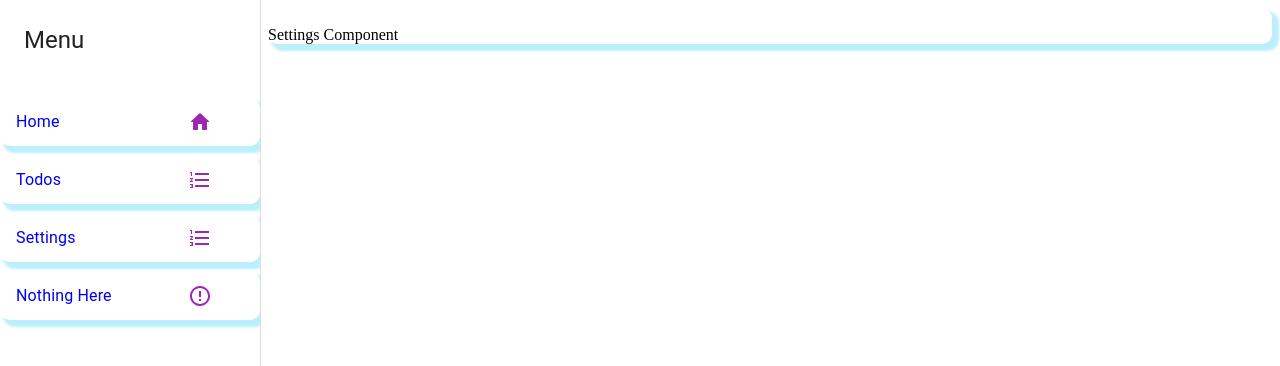
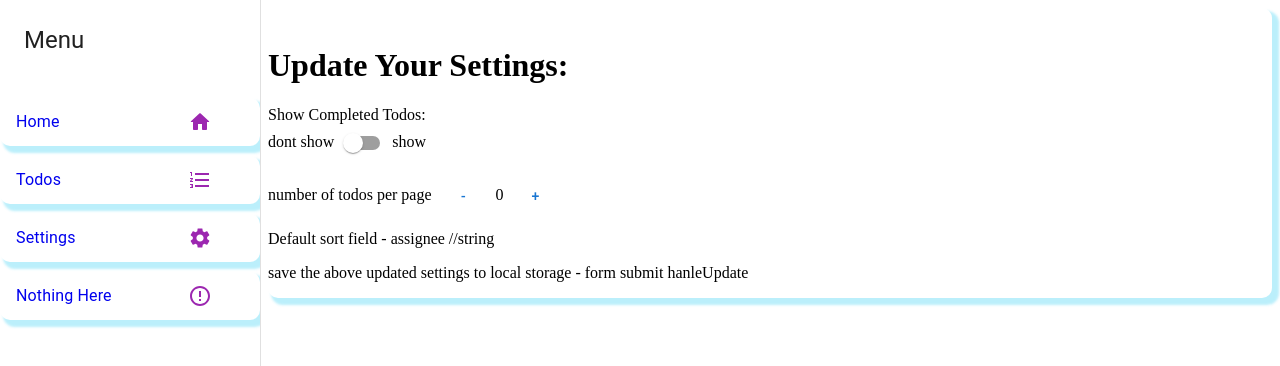
Before and after one commit to antoni909/todo-app, a React (Create React App) app: page /settings in a window 1280 px wide. Shown: the top 366 px of the page. Built offline with nearby package versions, Linux system fonts and the light colour scheme.

Commit message:
adds toggle show complete switch, adds inc dec todos per page for settings component

```diff
--- a/src/components/Layout.jsx
+++ b/src/components/Layout.jsx
@@ -8,6 +8,7 @@ import ListItem from '@material-ui/core/ListItem'
 import ListItemIcon from '@material-ui/core/ListItemIcon'
 import ListItemText from '@material-ui/core/ListItemText'
 import { HomeRounded, FormatListNumbered, ErrorOutline } from '@mui/icons-material';
+import SettingsIcon from '@mui/icons-material/Settings';
 
 const drawerWidth = 260
 // function that returns an obj using theme arg
@@ -67,7 +68,7 @@ const Layout = ({children}) => {
     },
     {
       text: 'Settings',
-      icon: <FormatListNumbered color="secondary"/>,
+      icon: <SettingsIcon color="secondary"/>,
       path: <Link style={{ textDecoration: 'none' }} to="/settings">Settings</Link>,
     },
     {
--- a/src/components/Main.jsx
+++ b/src/components/Main.jsx
@@ -4,6 +4,7 @@ import Container from '@mui/material/Container';
 
 import Header from './Header'
 import Todo from './Todo'
+// import Settings from './Settings'
 import Footer from './Footer'
 // import Layout from './Layout'
 
@@ -19,6 +20,9 @@ function Main() {
     theme: 'light'
   })
 
+  // function in your context that saves user preferences (for the above) to local storage.
+  // need to stringify state prior to saving to local storage, and parse it when retrieve it.
+
   return (
             <SettingsContext.Provider value={{settings, setSettings}} >
 
--- a/src/components/Settings.jsx
+++ b/src/components/Settings.jsx
@@ -1,7 +1,44 @@
+import { useContext, useState } from 'react'
+import { SettingsContext } from '../contexts/settings';
+
+import Button from '@mui/material/Button';
+import Switch from '@mui/material/Switch';
+import {  } from '@mui/icons-material';
+
 const Settings = () => {
+
+  const {settings, setSettings} = useContext(SettingsContext)
+
+  const info = {totalTodos: 0,showCompleted: false}
+  const [updates, setUpdates] = useState(info)
+
   return(
     <div>
-      Settings Component
+      <h1>Update Your Settings:</h1>
+
+      <div>Show Completed Todos:
+      <div>
+        dont show<Switch onChange={()=> setUpdates({...updates,showCompleted: !updates.showCompleted}) } value={true} variant="contained"/>show
+      </div>
+
+      </div>
+      <p>
+        number of todos per page
+        <Button
+          onClick={() => setUpdates({...updates,totalTodos: updates.totalTodos - 1})}
+        > - </Button>
+        {updates.totalTodos}
+        <Button
+          onClick={() => setUpdates({...updates,totalTodos: updates.totalTodos + 1})}
+        > + </Button>
+      </p>
+      <p>
+        Default sort field - assignee //string
+      </p>
+      <p>
+        save the above updated settings to local storage
+          - form submit hanleUpdate
+      </p>
     </div>
   )
 }
```
